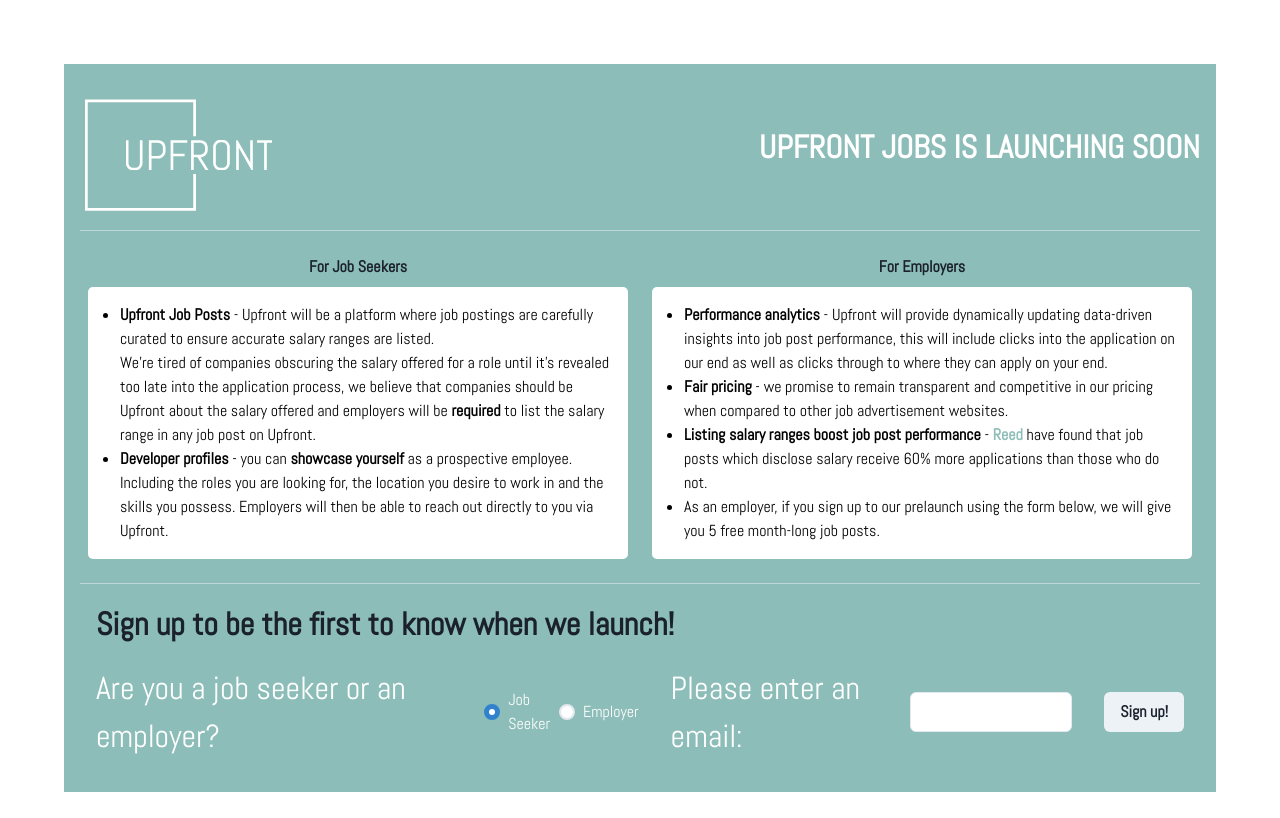
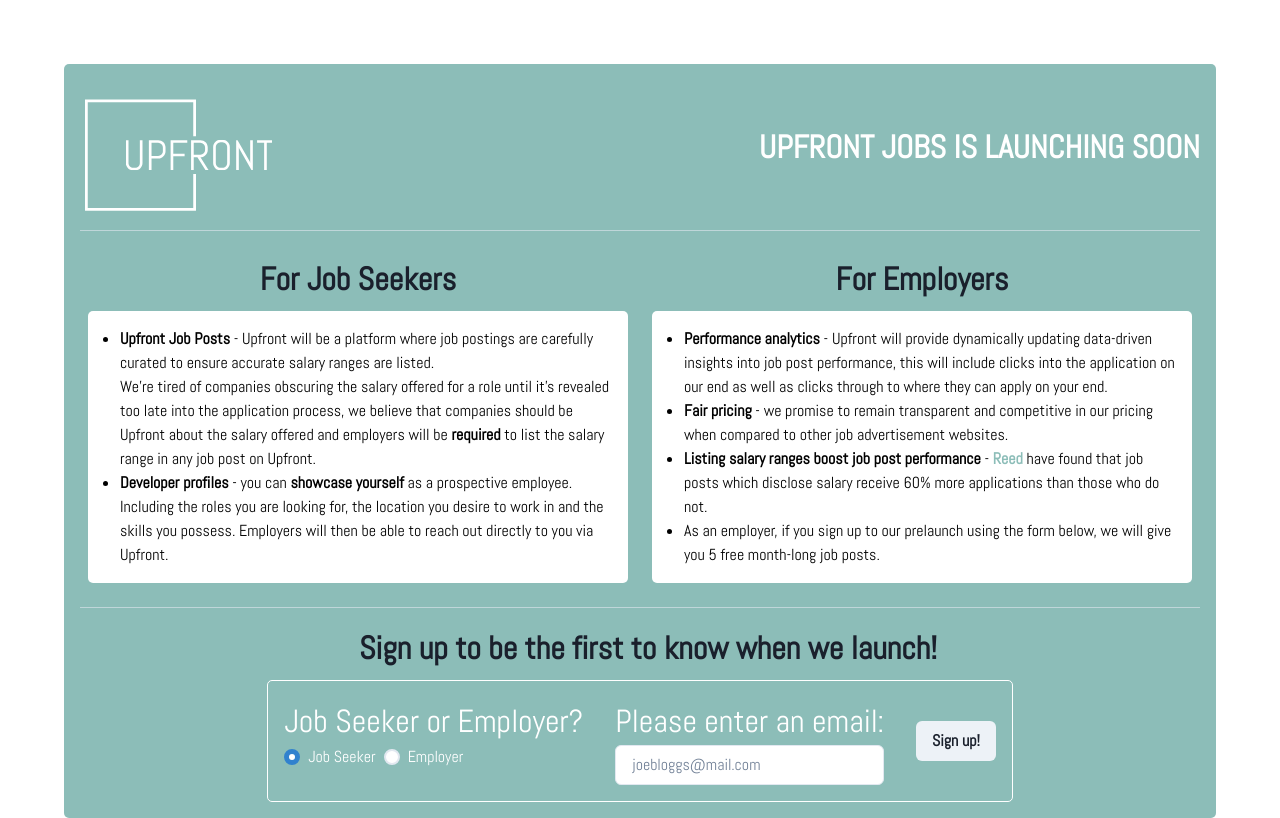
Before and after one commit to JosephEid/upfront, a Next.js app: page / in a window 1280 px wide. Built offline with nearby package versions, Linux system fonts and the light colour scheme.

Commit message:
final signup page

```diff
--- a/pages/index.tsx
+++ b/pages/index.tsx
@@ -84,7 +84,7 @@ export default function Home() {
                     background="transparent"
                     p={{ base: "0", md: "4rem" }}
                 >
-                    <Box p="1rem" background="upfront.300">
+                    <Box p="1rem" background="upfront.300" borderRadius={"5px"}>
                         <Stack
                             direction={["column", "row"]}
                             alignItems={"center"}
@@ -118,7 +118,7 @@ export default function Home() {
                                 className={abel.className}
                             >
                                 <Center>
-                                    <Text fontWeight={700}>
+                                    <Text fontWeight={700} fontSize={"2rem"}>
                                         For Job Seekers
                                     </Text>
                                 </Center>
@@ -171,7 +171,9 @@ export default function Home() {
                                 className={abel.className}
                             >
                                 <Center>
-                                    <Text fontWeight={700}>For Employers</Text>
+                                    <Text fontWeight={700} fontSize={"2rem"}>
+                                        For Employers
+                                    </Text>
                                 </Center>
 
                                 <Box
@@ -230,73 +232,56 @@ export default function Home() {
                             </VStack>
                         </Stack>
                         <Divider my="1rem" />
-                        <Box className={abel.className}>
+                        <Stack
+                            direction={["column"]}
+                            alignItems={"center"}
+                            className={abel.className}
+                        >
                             <Text fontSize={"2rem"} fontWeight={700} ml="1rem">
                                 Sign up to be the first to know when we launch!
                             </Text>
                             <Stack
                                 direction={["column", "row"]}
                                 borderRadius={"5px"}
+                                borderColor={"white"}
+                                border={"1px"}
                                 color={"white"}
                                 p={"1rem"}
                                 gap={"2rem"}
-                                alignItems={"center"}
-                            >
-                                <Box>
-                                    <Stack
-                                        direction={["column", "row"]}
-                                        alignItems={"center"}
+                                alignItems={"left"}
                             >
                                 <Box>
                                     <Text fontSize="2rem">
-                                                Are you a job seeker or an
-                                                employer?
+                                        Job Seeker or Employer?
                                     </Text>
-                                        </Box>
-                                        <Box>
                                     <RadioGroup
                                         onChange={setValue}
                                         value={value}
                                         fontSize={"2rem"}
                                     >
                                         <Stack direction="row">
-                                                    <Radio
-                                                        background="white"
-                                                        value="1"
-                                                    >
+                                            <Radio background="white" value="1">
                                                 Job Seeker
                                             </Radio>
-                                                    <Radio
-                                                        background="white"
-                                                        value="2"
-                                                    >
+                                            <Radio background="white" value="2">
                                                 Employer
                                             </Radio>
                                         </Stack>
                                     </RadioGroup>
                                 </Box>
-                                    </Stack>
-                                </Box>
-                                <Box>
-                                    <Stack
-                                        direction={["column", "row"]}
-                                        alignItems={"center"}
-                                    >
+
                                 <Box>
                                     <Text fontSize="2rem">
                                         Please enter an email:
                                     </Text>
-                                        </Box>
-                                        <Box>
                                     <Input
                                         background="white"
                                         type="email"
                                         color="black"
                                         onChange={(e) =>
-                                                    handleEmailInput(
-                                                        e.target.value
-                                                    )
+                                            handleEmailInput(e.target.value)
                                         }
+                                        placeholder="joebloggs@mail.com"
                                     />
                                     {emailError && (
                                         <Text color={"white"}>
@@ -304,15 +289,11 @@ export default function Home() {
                                         </Text>
                                     )}
                                 </Box>
-                                    </Stack>
-                                </Box>
-                                <Box>
-                                    <Button onClick={() => submit()}>
+                                <Button onClick={() => submit()} my="auto">
                                     Sign up!
                                 </Button>
-                                </Box>
                             </Stack>
-                        </Box>
+                        </Stack>
                     </Box>
                 </Box>
             </main>
```
Lines whose indentation alone changed are shown as unchanged.
